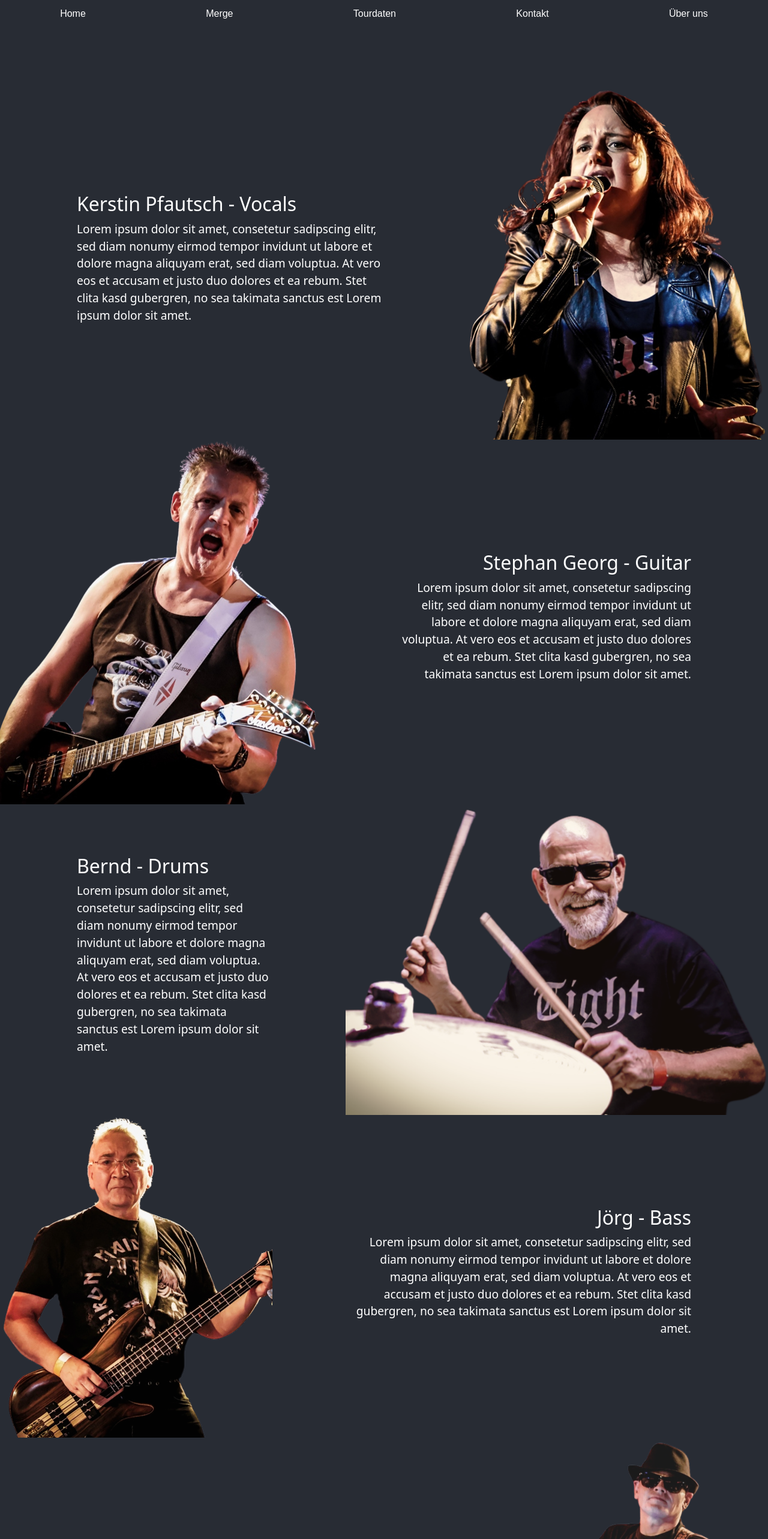
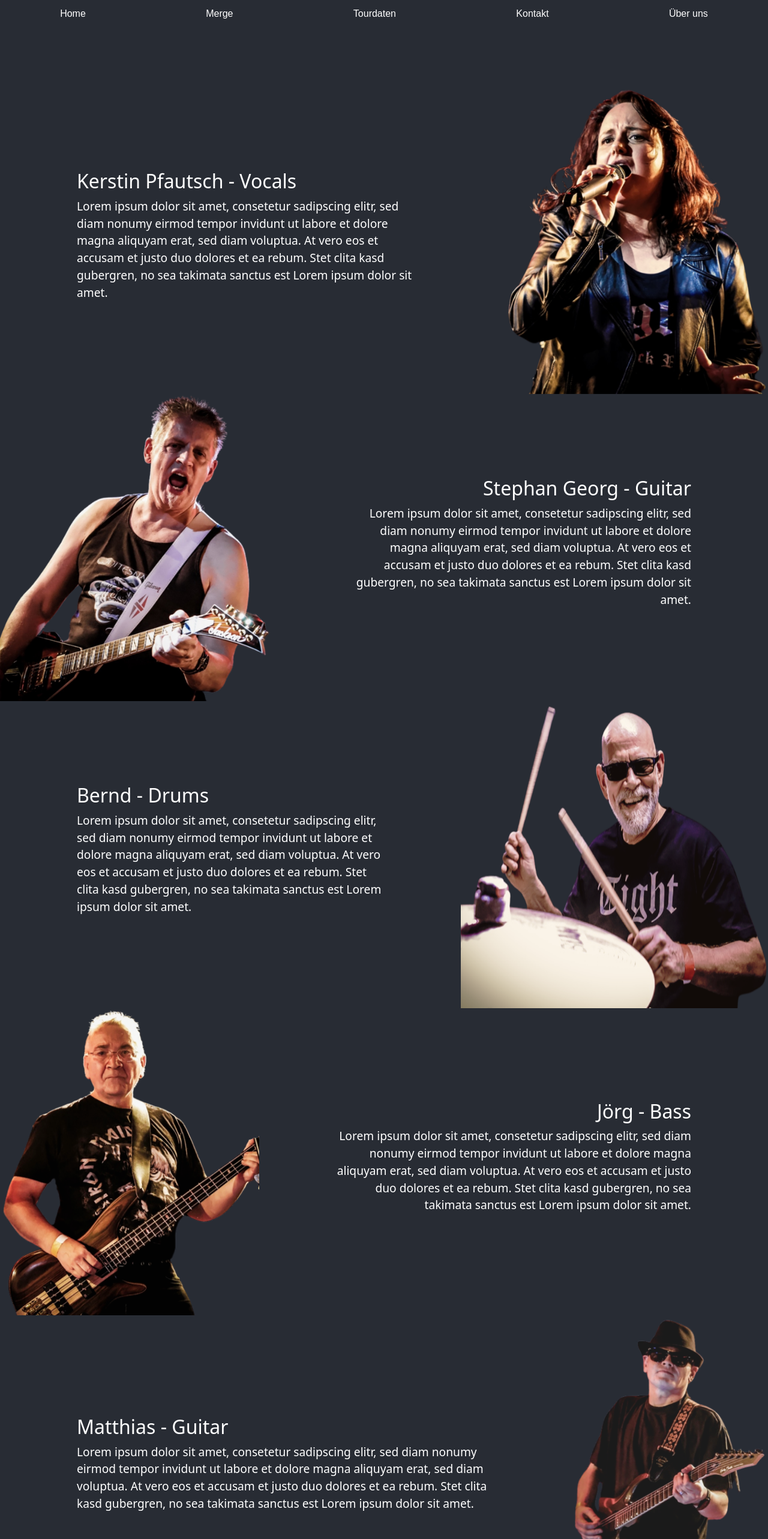
Before and after one commit to M1roel/tight-rock, a React (Create React App) app: page /about in a window 1280 px wide. Shown: the top 2566 px of the page at 60% size. Built offline with nearby package versions, Linux system fonts and the light colour scheme.

Commit message:
About - Bildergrößen für Smartphones angepasst

```diff
--- a/src/styles/About.css
+++ b/src/styles/About.css
@@ -6,8 +6,8 @@
 
   .About-kerstin img {
     order: 2;
-    width: 100%;
-    height: auto;
+    width: 40vw;
+    height: 40vw;
     transform: translateX(100%);
     transition: transform 1s;
   }
@@ -20,8 +20,8 @@
 
   .About-stephan img {
     order: 1;
-    width: 100%;
-    height: auto;
+    width: 40vw;
+    height: 40vw;
     transform: translateX(-100%);
     transition: transform 1s;
   }
@@ -34,8 +34,8 @@
 
   .About-bernd img {
     order: 2;
-    width: 55%;
-    height: auto;
+    width: 40vw;
+    height: 40vw;
     transform: translateX(100%);
     transition: transform 1s;
   }
@@ -48,8 +48,8 @@
 
   .About-joerg img {
     order: 1;
-    width: 100%;
-    height: auto;
+    width: 40vw;
+    height: 40vw;
     transform: translateX(-100%);
     transition: transform 1s;
   }
@@ -62,8 +62,8 @@
 
   .About-matthias img {
     order: 2;
-    width: 100%;
-    height: auto;
+    width: 40vw;
+    height: 40vw;
     transform: translateX(100%);
     transition: transform 1s;
   }
```
